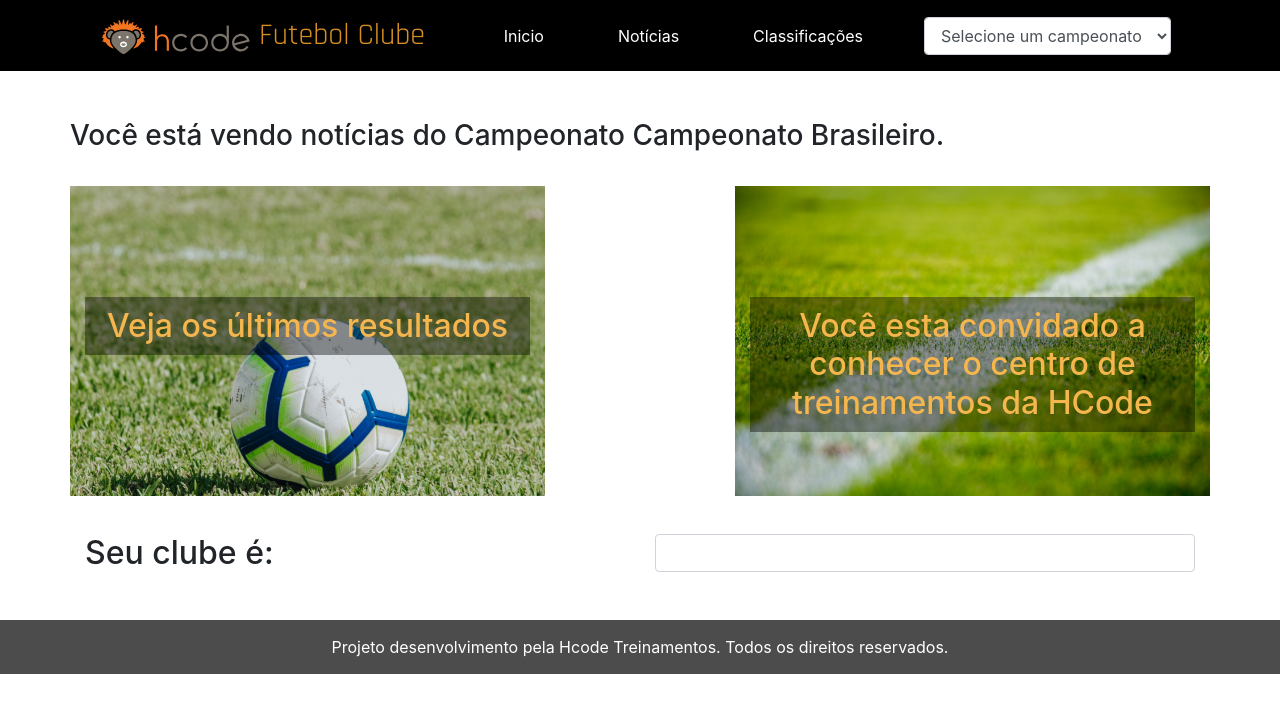
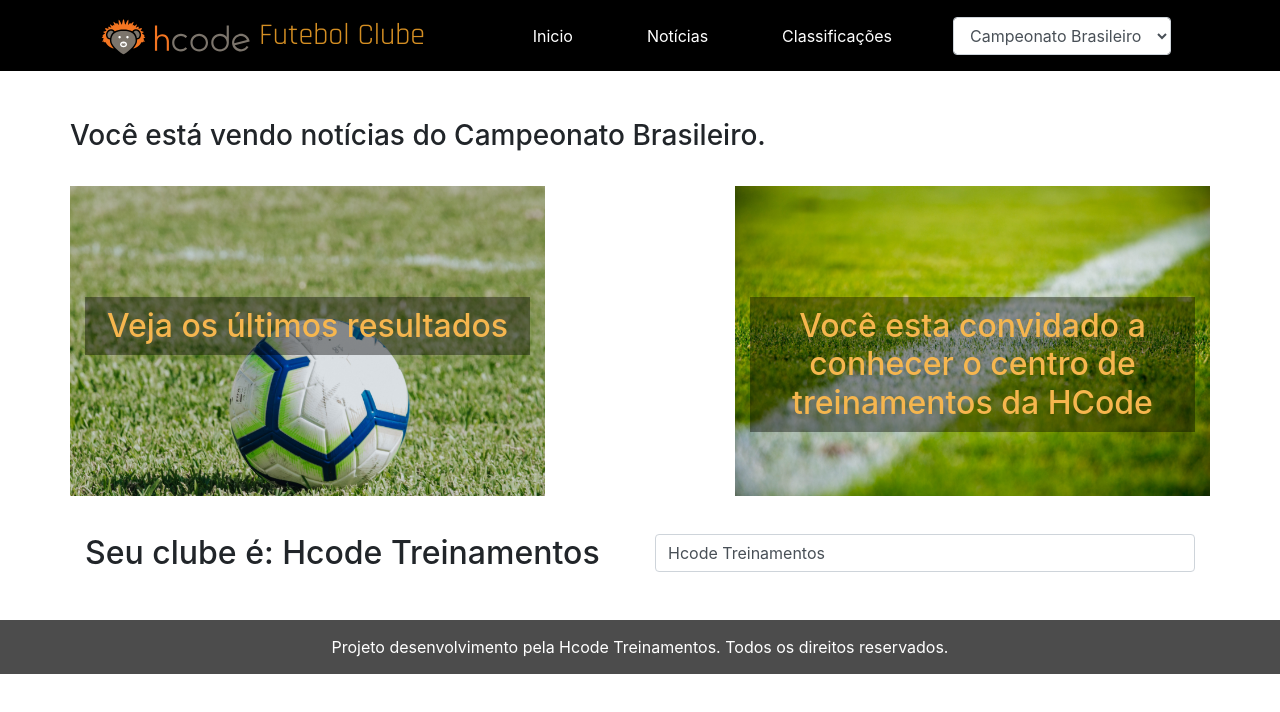
Before and after one commit to Pablofr10/hcode-futebol-clube, a Vue app: page / in a window 1280 px wide. Shown: the top 712 px of the page. Built offline with nearby package versions, Linux system fonts and the light colour scheme; what vue2-filters would draw is missing.

Commit message:
Finalizando Vuex.

```diff
--- a/src/App.vue
+++ b/src/App.vue
@@ -4,10 +4,7 @@
       @select-championship="changeChampionship"
       @change-component="changeComponent"
     />
-    <HcodeSection
-      :championship="championship"
-      :current-component="currentSectionComponent"
-    />
+    <HcodeSection :current-component="currentSectionComponent" />
     <HcodeFooter />
   </div>
 </template>
@@ -16,6 +13,7 @@
 import HcodeHeader from './components/HcodeHeader';
 import HcodeFooter from './components/HcodeFooter';
 import HcodeSection from './components/HcodeSection';
+import { mapActions } from 'vuex';
 
 export default {
   name: 'App',
@@ -30,9 +28,8 @@ export default {
     };
   },
   methods: {
-    changeChampionship(value) {
-      this.championship = value;
-    },
+    ...mapActions(['changeChampionship']),
+
     changeComponent(value) {
       let component;
 
--- a/src/components/HcodeHeader.vue
+++ b/src/components/HcodeHeader.vue
@@ -32,7 +32,6 @@
             class="form-control"
             @change="$emit('select-championship', $event.target.value)"
           >
-            <option value="">Selecione um campeonato</option>
             <option
               v-for="(camp, index) in campeonato"
               v-bind:key="index"
--- a/src/components/HcodeInput.vue
+++ b/src/components/HcodeInput.vue
@@ -2,18 +2,19 @@
   <div>
     <input
       type="text"
-      :value="value"
-      @keyup="$emit('input', $event.target.value)"
+      :value="clubName"
+      @keyup="updateClubName($event.target.value)"
       class="form-control"
     />
   </div>
 </template>
 
 <script>
+import { mapGetters, mapActions } from 'vuex';
+
 export default {
-  props: {
-    value: String,
-  },
+  computed: mapGetters({ clubName: 'getClubName' }),
+  methods: mapActions(['updateClubName']),
 };
 </script>
 
--- a/src/components/HcodeSection.vue
+++ b/src/components/HcodeSection.vue
@@ -2,7 +2,7 @@
   <div>
     <div class="container">
       <div class="row mt-5">
-        <h3>Você está vendo notícias do Campeonato {{ championship }}.</h3>
+        <h3>Você está vendo notícias do {{ championship }}.</h3>
       </div>
     </div>
 
@@ -14,7 +14,7 @@
           <h2>Seu clube é: {{ myClub }}</h2>
         </div>
         <div class="col-6">
-          <HcodeInput v-model="myClub" />
+          <HcodeInput />
         </div>
       </div>
     </div>
@@ -41,7 +41,7 @@ export default {
   computed: {
     ...mapGetters({
       championship: 'getChampionship',
-      myClube: 'getClubName',
+      myClub: 'getClubName',
     }),
   },
 };
--- a/src/components/HcodeSectionNews.vue
+++ b/src/components/HcodeSectionNews.vue
@@ -19,61 +19,19 @@
 
 <script>
 import HcodeSectionNewsIndividual from './HcodeSectionNewsIndividual';
+import { mapGetters } from 'vuex';
 
 export default {
   components: {
     HcodeSectionNewsIndividual,
   },
   data() {
-    return {
-      news: [],
-    };
+    return {};
   },
-  created() {
-    this.news = [
-      {
-        id: 1,
-        titulo: 'Futebol está de volta as terças.',
-        conteudo: `Lorem ipsum dolor sit amet consectetur adipisicing elit. Enim magni
-        ipsam optio praesentium rem, ad repellat officiis corrupti quos natus
-        hic, tenetur culpa soluta. Deserunt deleniti quisquam ex atque sed.
-        Lorem ipsum, dolor sit amet consectetur adipisicing elit. Omnis fugiat
-        possimus temporibus. Voluptas accusantium, ullam consectetur error dolor
-        excepturi autem fuga obcaecati aspernatur dolore, ut, deserunt expedita
-        culpa nam enim?`,
-        date: '2020-01-01',
-        img: 'news1.jpg',
-        imgDesc: 'Notícia 1',
-      },
-      {
-        id: 2,
-        titulo: 'Jogo de quarta feira termina empatado.',
-        conteudo: `Lorem ipsum dolor sit amet consectetur adipisicing elit. Enim magni
-        ipsam optio praesentium rem, ad repellat officiis corrupti quos natus
-        hic, tenetur culpa soluta. Deserunt deleniti quisquam ex atque sed.
-        Lorem ipsum, dolor sit amet consectetur adipisicing elit. Omnis fugiat
-        possimus temporibus. Voluptas accusantium, ullam consectetur error dolor
-        excepturi autem fuga obcaecati aspernatur dolore, ut, deserunt expedita
-        culpa nam enim?`,
-        date: '2020-01-18',
-        img: 'news2.jpg',
-        imgDesc: 'Notícia 2',
-      },
-      {
-        id: 3,
-        titulo: 'A inauguração do estádio foi um sucesso.',
-        conteudo: `Lorem ipsum dolor sit amet consectetur adipisicing elit. Enim magni
-        ipsam optio praesentium rem, ad repellat officiis corrupti quos natus
-        hic, tenetur culpa soluta. Deserunt deleniti quisquam ex atque sed.
-        Lorem ipsum, dolor sit amet consectetur adipisicing elit. Omnis fugiat
-        possimus temporibus. Voluptas accusantium, ullam consectetur error dolor
-        excepturi autem fuga obcaecati aspernatur dolore, ut, deserunt expedita
-        culpa nam enim?`,
-        date: '2020-02-04',
-        img: 'news3.jpg',
-        imgDesc: 'Notícia 3',
-      },
-    ];
+  computed: {
+    ...mapGetters({
+      news: 'getNews',
+    }),
   },
 };
 </script>
--- /dev/null
+++ b/src/store/modules/championshipModule.js
@@ -0,0 +1,20 @@
+export default {
+  state: {
+    championship: 'Campeonato Brasileiro',
+  },
+  getters: {
+    getChampionship(state) {
+      return state.championship;
+    },
+  },
+  mutations: {
+    setChampionship(state, newValue) {
+      state.championship = newValue;
+    },
+  },
+  actions: {
+    changeChampionship(context, value) {
+      context.commit('setChampionship', value);
+    },
+  },
+};
--- /dev/null
+++ b/src/store/modules/clubNameModule.js
@@ -0,0 +1,20 @@
+export default {
+  state: {
+    clubName: 'Hcode Treinamentos',
+  },
+  getters: {
+    getClubName(state) {
+      return state.clubName;
+    },
+  },
+  mutations: {
+    setClubName(state, newValue) {
+      state.clubName = newValue;
+    },
+  },
+  actions: {
+    updateClubName(context, value) {
+      context.commit('setClubName', value);
+    },
+  },
+};
--- /dev/null
+++ b/src/store/modules/newsModule.js
@@ -0,0 +1,53 @@
+export default {
+  state: {
+    news: [
+      {
+        id: 1,
+        titulo: 'Futebol está de volta as terças.',
+        conteudo: `Lorem ipsum dolor sit amet consectetur adipisicing elit. Enim magni
+            ipsam optio praesentium rem, ad repellat officiis corrupti quos natus
+            hic, tenetur culpa soluta. Deserunt deleniti quisquam ex atque sed.
+            Lorem ipsum, dolor sit amet consectetur adipisicing elit. Omnis fugiat
+            possimus temporibus. Voluptas accusantium, ullam consectetur error dolor
+            excepturi autem fuga obcaecati aspernatur dolore, ut, deserunt expedita
+            culpa nam enim?`,
+        date: '2020-01-01',
+        img: 'news1.jpg',
+        imgDesc: 'Notícia 1',
+      },
+      {
+        id: 2,
+        titulo: 'Jogo de quarta feira termina empatado.',
+        conteudo: `Lorem ipsum dolor sit amet consectetur adipisicing elit. Enim magni
+            ipsam optio praesentium rem, ad repellat officiis corrupti quos natus
+            hic, tenetur culpa soluta. Deserunt deleniti quisquam ex atque sed.
+            Lorem ipsum, dolor sit amet consectetur adipisicing elit. Omnis fugiat
+            possimus temporibus. Voluptas accusantium, ullam consectetur error dolor
+            excepturi autem fuga obcaecati aspernatur dolore, ut, deserunt expedita
+            culpa nam enim?`,
+        date: '2020-01-18',
+        img: 'news2.jpg',
+        imgDesc: 'Notícia 2',
+      },
+      {
+        id: 3,
+        titulo: 'A inauguração do estádio foi um sucesso.',
+        conteudo: `Lorem ipsum dolor sit amet consectetur adipisicing elit. Enim magni
+            ipsam optio praesentium rem, ad repellat officiis corrupti quos natus
+            hic, tenetur culpa soluta. Deserunt deleniti quisquam ex atque sed.
+            Lorem ipsum, dolor sit amet consectetur adipisicing elit. Omnis fugiat
+            possimus temporibus. Voluptas accusantium, ullam consectetur error dolor
+            excepturi autem fuga obcaecati aspernatur dolore, ut, deserunt expedita
+            culpa nam enim?`,
+        date: '2020-02-04',
+        img: 'news3.jpg',
+        imgDesc: 'Notícia 3',
+      },
+    ],
+  },
+  getters: {
+    getNews(state) {
+      return state.news;
+    },
+  },
+};
--- a/src/store/store.js
+++ b/src/store/store.js
@@ -1,19 +1,16 @@
 import Vue from 'vue';
 import Vuex from 'vuex';
+
+import championshipModule from './modules/championshipModule';
+import clubNameModule from './modules/clubNameModule';
+import newsModule from './modules/newsModule';
 
 Vue.use(Vuex);
 
 export default new Vuex.Store({
-  state: {
-    championship: 'Campeonato Brasileiro',
-    clubName: 'Hcode Treinamentos',
-  },
-  getters: {
-    getChampionship(state) {
-      return state.championship;
-    },
-    getClubName(state) {
-      return state.clubName;
-    },
+  modules: {
+    championshipModule,
+    clubNameModule,
+    newsModule,
   },
 });
```
